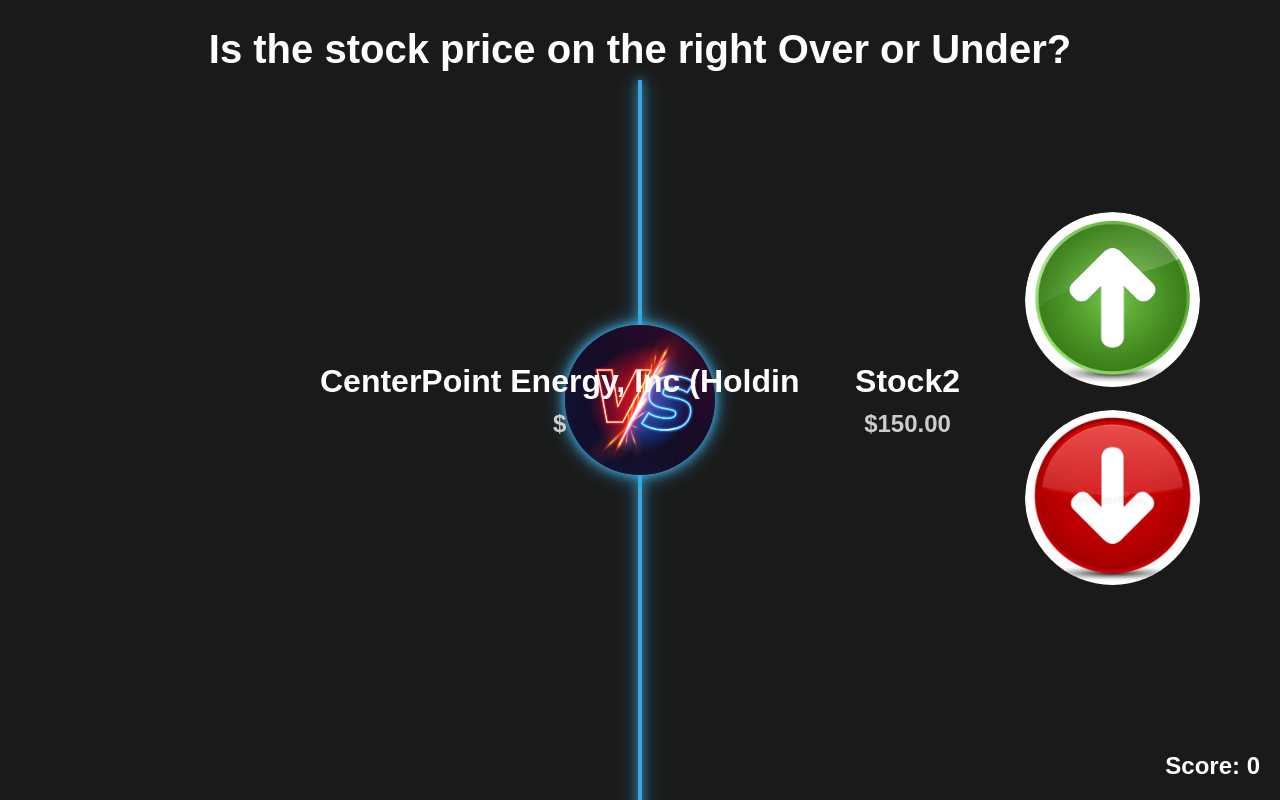
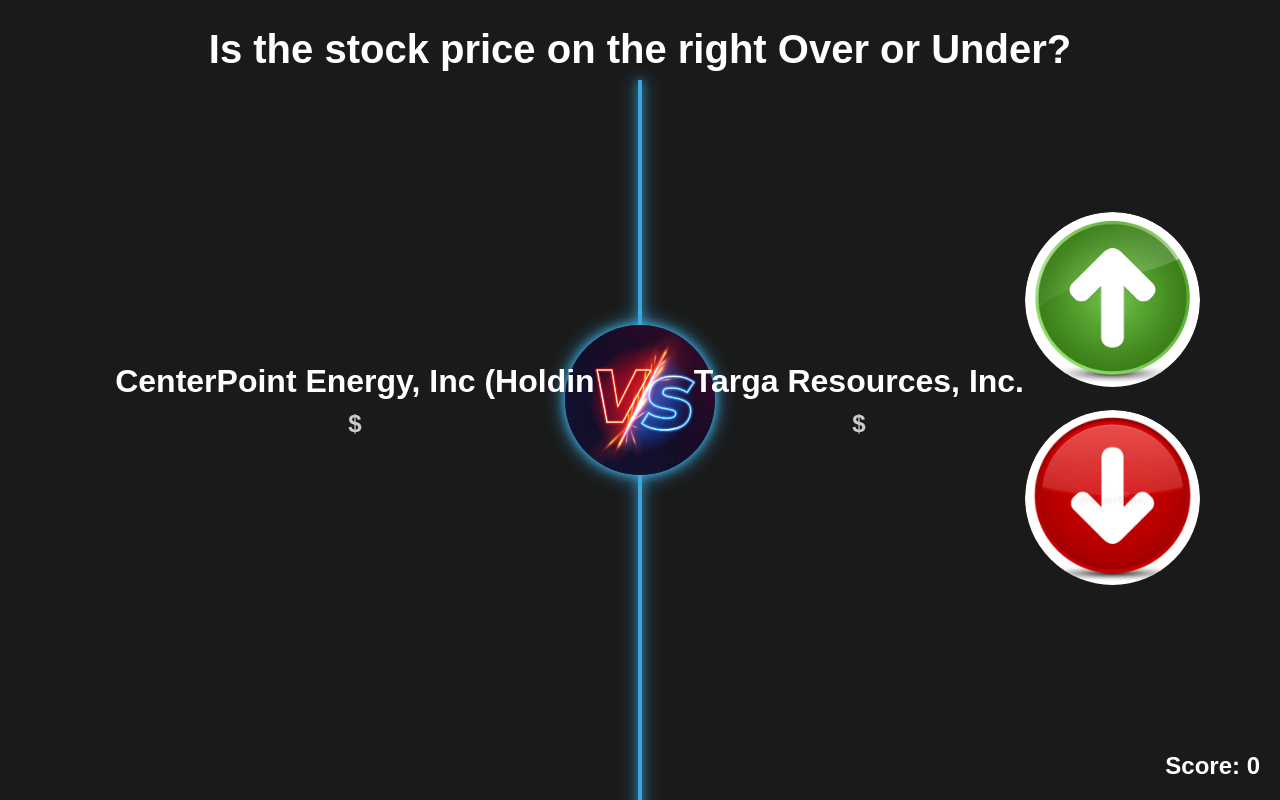
Before and after one commit to ChennyToo/stocks-over-under, a React (Create React App) app: page /game in a window 1280 px wide. Built offline with nearby package versions, Linux system fonts and the light colour scheme; no server answers.

Commit message:
fixed stock alignment

```diff
--- a/src/GameScreen.css
+++ b/src/GameScreen.css
@@ -27,11 +27,11 @@
   }
 
   .stock1 {
-    left: 25%; /* Position to the left of the VS bar */
+    left: 9%; /* Position to the left of the VS bar */
   }
 
   .stock2 {
-    right: 25%; /* Position to the right of the VS bar */
+    right: 20%; /* Position to the right of the VS bar */
   }
 
   /* Price Text */
--- a/src/GameScreen.js
+++ b/src/GameScreen.js
@@ -40,8 +40,8 @@
         <div className="price">${currentTicker.price}</div>
       </div>
       <div className="stock-label stock2">
-        <div>Stock2</div>
-        <div className="price">$150.00</div>
+        <div>{nextTicker.name}</div>
+        <div className="price">${nextTicker.price}</div>
       </div>
 
          {/* Score Text */}
```
